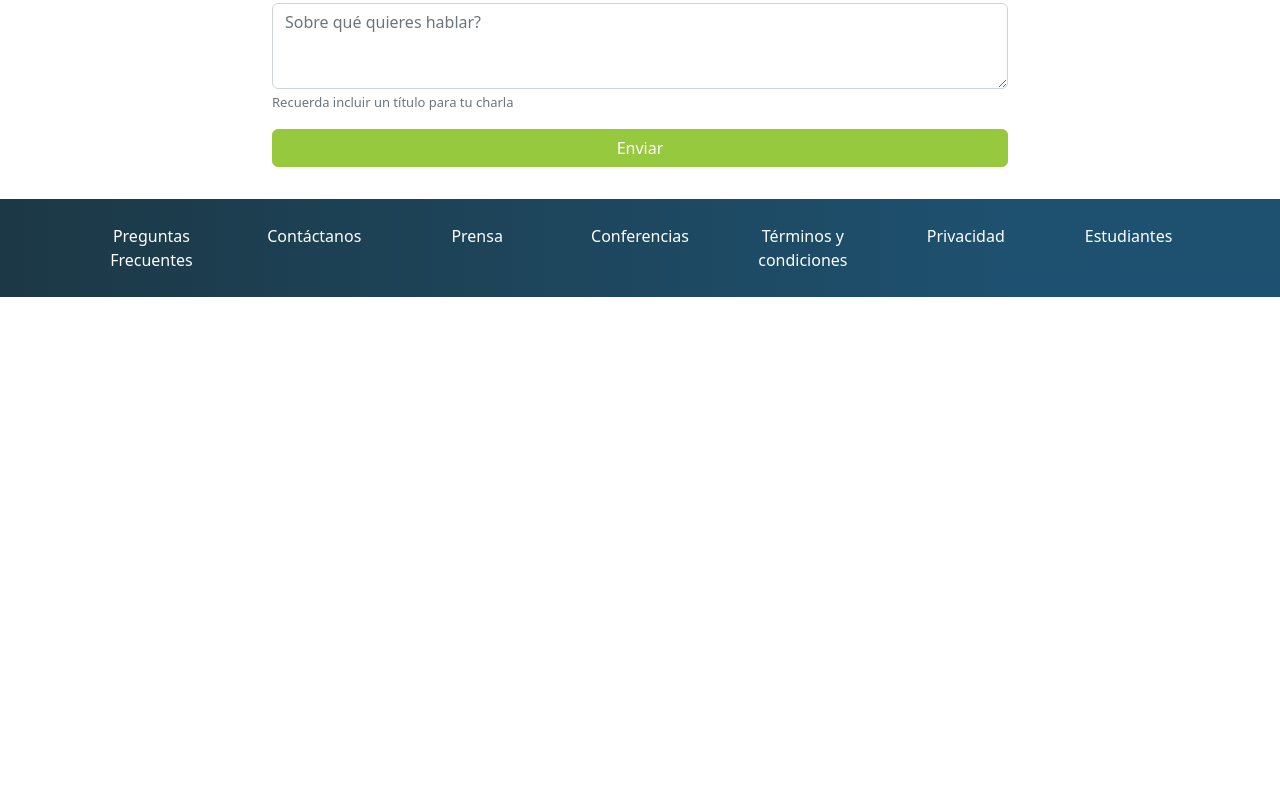
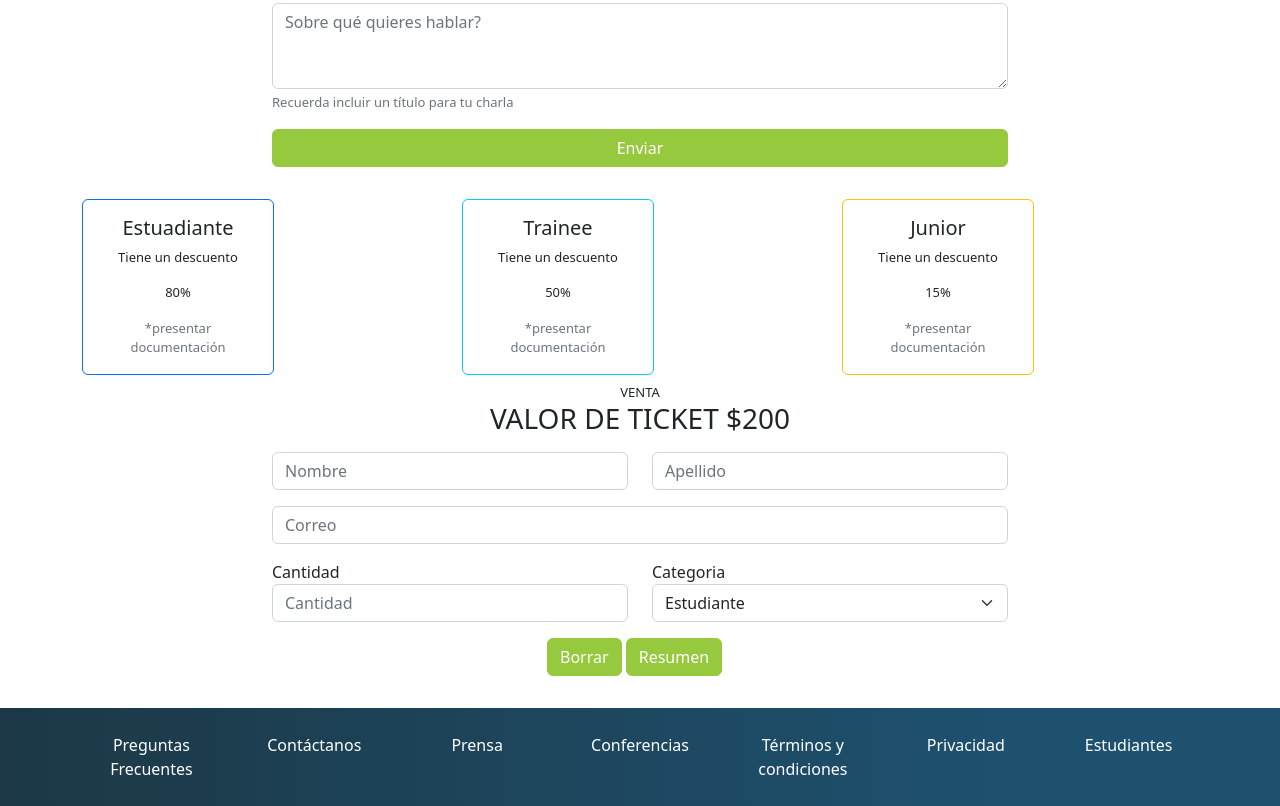
Before and after one commit to caylen0/CodoaCodo-TP1-OradoresBA, a plain HTML site: page index.html in a window 1280 px wide. Shown: the part 1828-2634 px from the top of the page. Before the commit the page ends 2125 px from the top, so only its background shows below. Drawn offline with Linux system fonts and the light colour scheme.

Commit message:
agrego formulario al html

```diff
--- a/index.html
+++ b/index.html
@@ -67,7 +67,7 @@
                             para tí. Te esperamos!
                         </p>
                         <a role="button" class="btn btn-outline-light" href="#se-orador">Quiero ser orador</a>
-                        <a role="button" class="btn btn-success" href="#">Comprar tickets</a>
+                        <a role="button" class="btn btn-success" href="#tickets">Comprar tickets</a>
                     </div>
                 </div>
             </div>
@@ -194,6 +194,90 @@
         </div>
     </section>
 
+    <section>
+        <div class="container">
+            <div class="row row-cols-1 row-cols-md-3 text-center">
+                <div class="col">
+                    <div class="card border-primary mb-2" style="max-width: 12rem;">
+                        <div class="card-body">
+                            <h5 class="card-title">Estuadiante</h5>
+                            <p class="card-text">Tiene un descuento</p>
+                            <p class="card-text">80%</p>
+                            <p class="card-text text-muted">*presentar documentación</p>
+                        </div>
+                    </div>
+                </div>
+
+                <div class="col">
+                    <div class="card border-info mb-2" style="max-width: 12rem;">
+                        <div class="card-body">
+                            <h5 class="card-title">Trainee</h5>
+                            <p class="card-text">Tiene un descuento</p>
+                            <p class="card-text">50%</p>
+                            <p class="card-text text-muted">*presentar documentación</p>
+                        </div>
+                    </div>
+                </div>
+                <div class="col">
+                    <div class="card border-warning mb-2" style="max-width: 12rem;">
+                        <div class="card-body">
+                            <h5 class="card-title">Junior</h5>
+                            <p class="card-text">Tiene un descuento</p>
+                            <p class="card-text">15%</p>
+                            <p class="card-text text-muted">*presentar documentación</p>
+                        </div>
+                    </div>
+                </div>
+            </div>
+        </div>
+    </section>
+
+    <section id="tickets">
+        <p class="parrafo"> VENTA</p>
+        <h3 class="orador">VALOR DE TICKET $200</h3>
+        <div class="container">
+            <form action="mailto:perez9camila@gmail.com" method="post" enctype="text/plain">
+                <div class="row justify-content-center mt-3">
+                    <div class="col-4">
+                        <input type="text" name="Nombre" class="form-control" placeholder="Nombre" aria-label="Nombre">
+                    </div>
+                    <div class="col-4">
+                        <input type="text" name="Apellido" class="form-control" placeholder="Apellido"
+                            aria-label="Apellido">
+                    </div>
+                </div>
+
+                <div class="row justify-content-center mt-3">
+                    <div class="col-8">
+                        <input type="Correo" class="form-control" placeholder="Correo" aria-label="Correo">
+                    </div>
+                </div>
+
+                <div class="row justify-content-center mt-3">
+                    <div class="col-4">
+                        Cantidad
+                        <input type="number" class="form-control" placeholder="Cantidad" aria-label="Cantidad"
+                            id="cantidadTickets" min="1" required>
+                    </div>
+                    <div class="col-4">
+                        Categoria
+                        <select class="form-select" aria-label="Categoría" id="categoria">
+                            <option value="estudiante" selected>Estudiante</option>
+                            <option value="trainee">Trainee</option>
+                            <option value="junior">Junior</option>
+                        </select>
+                    </div>
+                </div>
+
+                <div class="form-row">
+                    <div id="boton-formulario" class=" col-2 mx-auto">
+                        <button class="btn btn-primary" type="reset">Borrar</button>
+                        <button class="btn btn-primary" type="submit">Resumen</button>
+                    </div>
+                </div>
+            </form>
+        </div>
+    </section>
 
 
 
```
